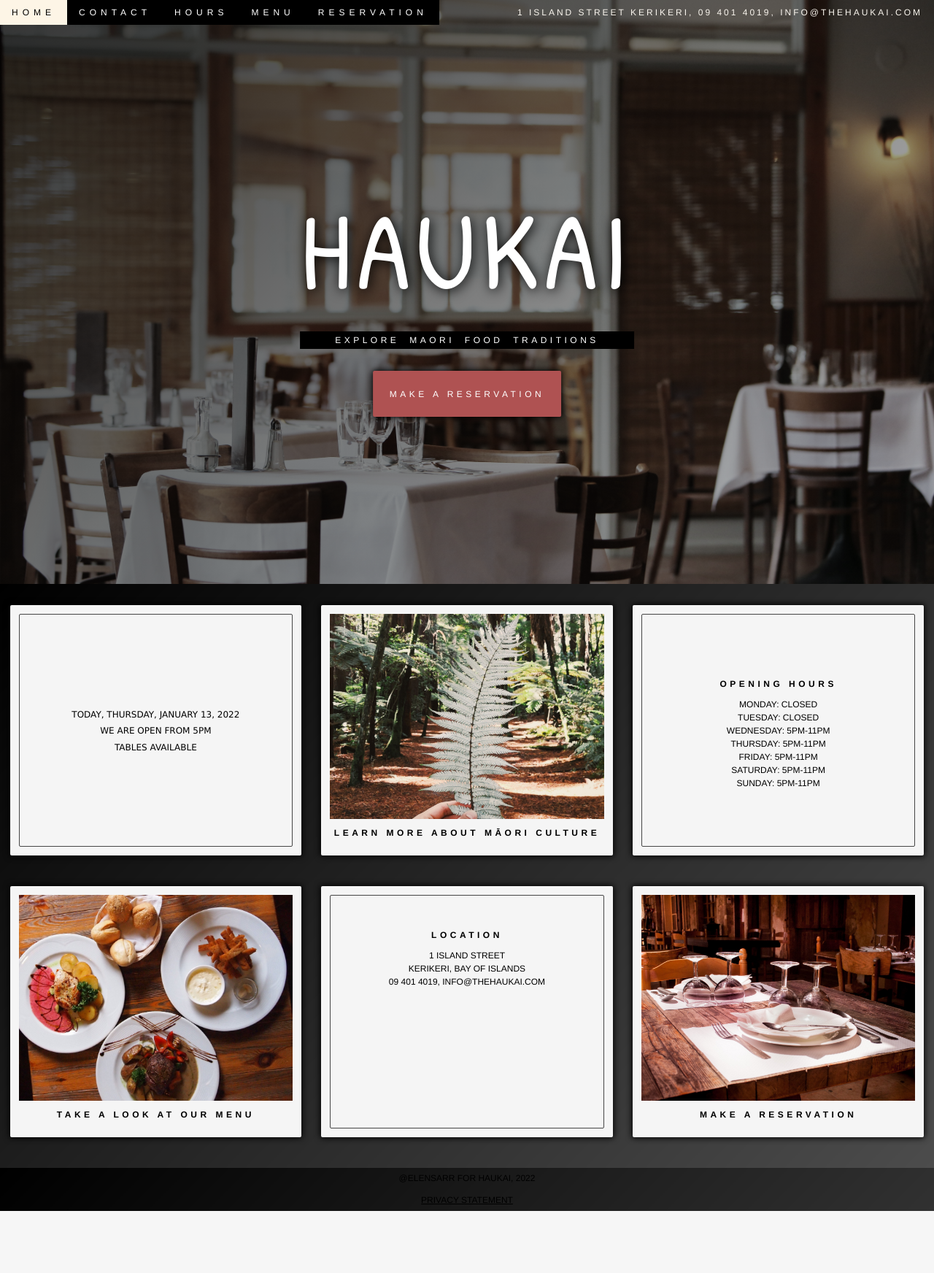
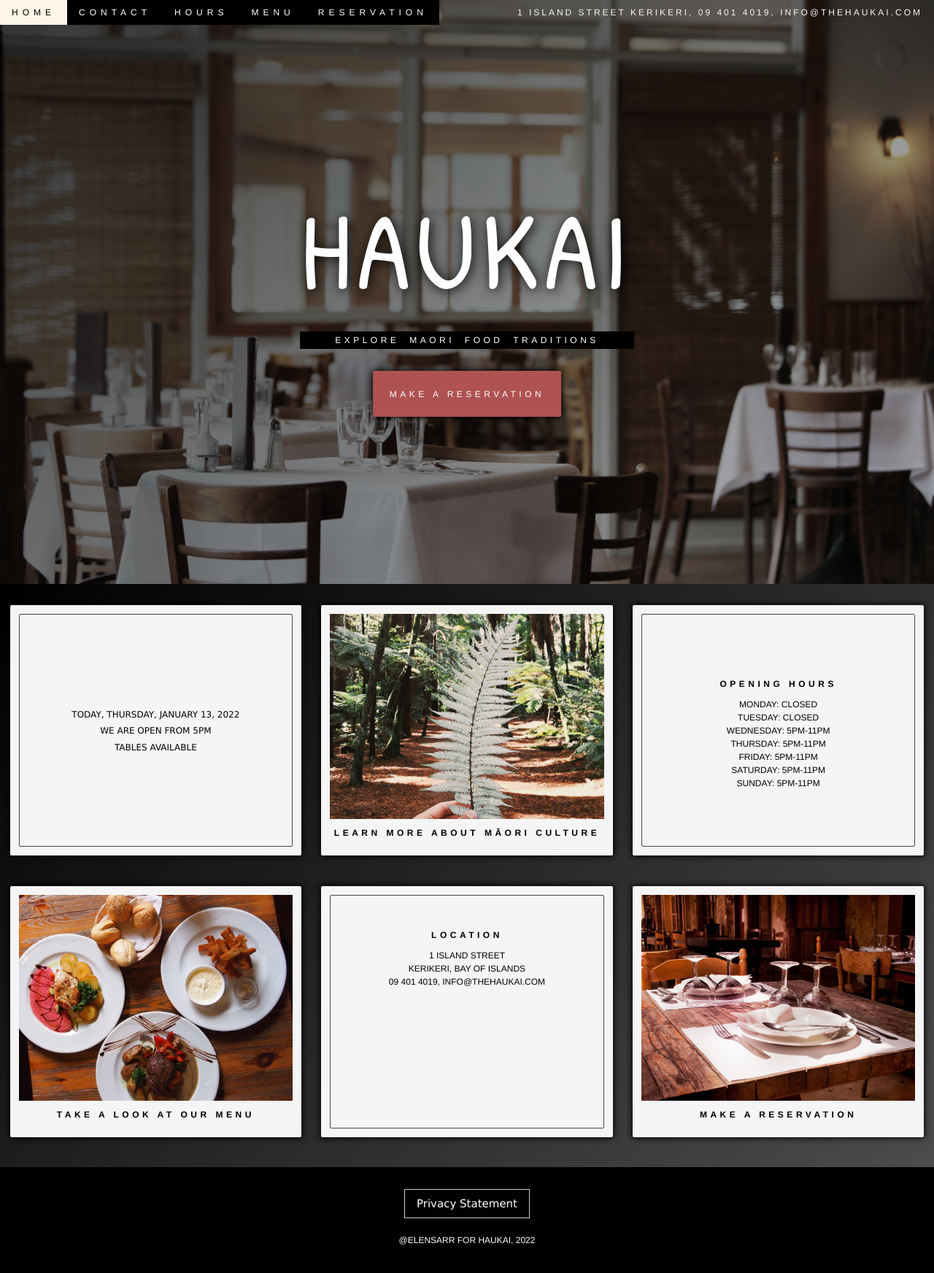
Before and after one commit to Elensarr/elensarr.github.io, a PHP site: page / in a window 1280 px wide. Shown: the whole page at 73% size. Before the commit the page ends 1659 px from the top, so only its background shows below. Run offline with PHP 8.4, Linux system fonts and the light colour scheme; a map, chart or similar area stays blank; grey boxes are pictures that could not be loaded.

Commit message:
home page

```diff
--- a/index.html
+++ b/index.html
@@ -223,8 +223,60 @@
         </main>
 
         <footer>
-                <div id="copiright"> <p> @Elensarr for HAUKAI, 2022 <br> <a href="./privacy.html">Privacy Statement</a></p></div>
-        </footer>
+
+
+                <div class="w3-container w3-center">
+
+                    <button onclick="document.getElementById('id01').style.display='block'" class="w3-button w3-border w3-black w3-hover-sand">Privacy Statement</button>
+
+                    <div id="id01" class="w3-modal">
+                      <div class="w3-modal-content w3-animate-opacity">
+
+
+                        <header class="w3-container w3-black">
+                            <span onclick="document.getElementById('id01').style.display='none'"
+                            class="w3-button w3-display-topright">&times;</span>
+                            <h2>Privacy Statement</h2>
+                          </header>
+
+                          <div class="w3-container">
+                            <p class="modal">
+                                <br> We collect personal information from you, including information about your:<br>
+                                <span class="emphasized">- name<br>
+                                - contact information<br>
+                                - location<br></span>
+                                We collect your personal information in order to to secure booking made via our web application and
+                                collect your location to make sure Google directions are correct. <br>
+                                Providing some information is optional. If you choose not to enter personal informaition, we'll not be able to make a reservation in the Haukai restaurant.<br>
+                                If you choose not to enter location information we'll be unable to provide accurate direction to the restaurant.
+                                <br> We keep your information safe by storing it in encrypting files and only allowing our administration staff to access it .
+
+                                <br>We keep your information for 1 day after the reservation has taken place at which point we securely destroy it by erasing digits.
+                                <br>You have the right to ask for a copy of any personal information we hold about you, and to ask for it to be corrected if you think it is wrong.
+                                <br>If you’d like to ask for a copy of your information, or to have it corrected, please contact us at <span class="bolded"> info@haukai.co.nz, or (09) 401-4019, or 1 Island Street Kerikeri, Bay of Islands.</span> <br><br>
+                            </p>
+                            <!-- Close button-->
+                            <button onclick="document.getElementById('id01').style.display='none'" type="button" class="w3-button w3-black ">Close</button>
+                            <br><br>
+                        </div>
+                      </div>
+                      <script>
+                        // Get the modal
+                        var modal = document.getElementById('id01');
+                        // When the user clicks anywhere outside of the modal, close it
+                        window.onclick = function(event) {
+                          if (event.target == modal) {
+                            modal.style.display = "none";
+                          }
+                        }
+                        </script>
+                    </div>
+                    <!-- Copuright-->
+                    <div id="copiright"> <p class="w3-text-white"> @Elensarr for HAUKAI, 2022 <br> </p></div>
+                  </div>
+
+
+            </footer>
 
 
 
--- a/styles.css
+++ b/styles.css
@@ -263,4 +263,29 @@ p {
         grid-column: span 3;
         text-align: center;
         line-height: 2rem;
+        margin-top: 1rem;
     }
+/* =================== FOOTER ======================*/
+  footer {
+    background-color: black;
+    padding: 2rem;
+
+  }
+  footer > p {
+    color: white;}
+
+ p.modal {
+text-transform: none;
+text-align: left;
+color: black;
+  }
+
+.bolded {
+  font-weight: bold;
+  color: black;
+}
+
+.emphasized {
+  font-style: italic;
+  color: black;
+}
```
